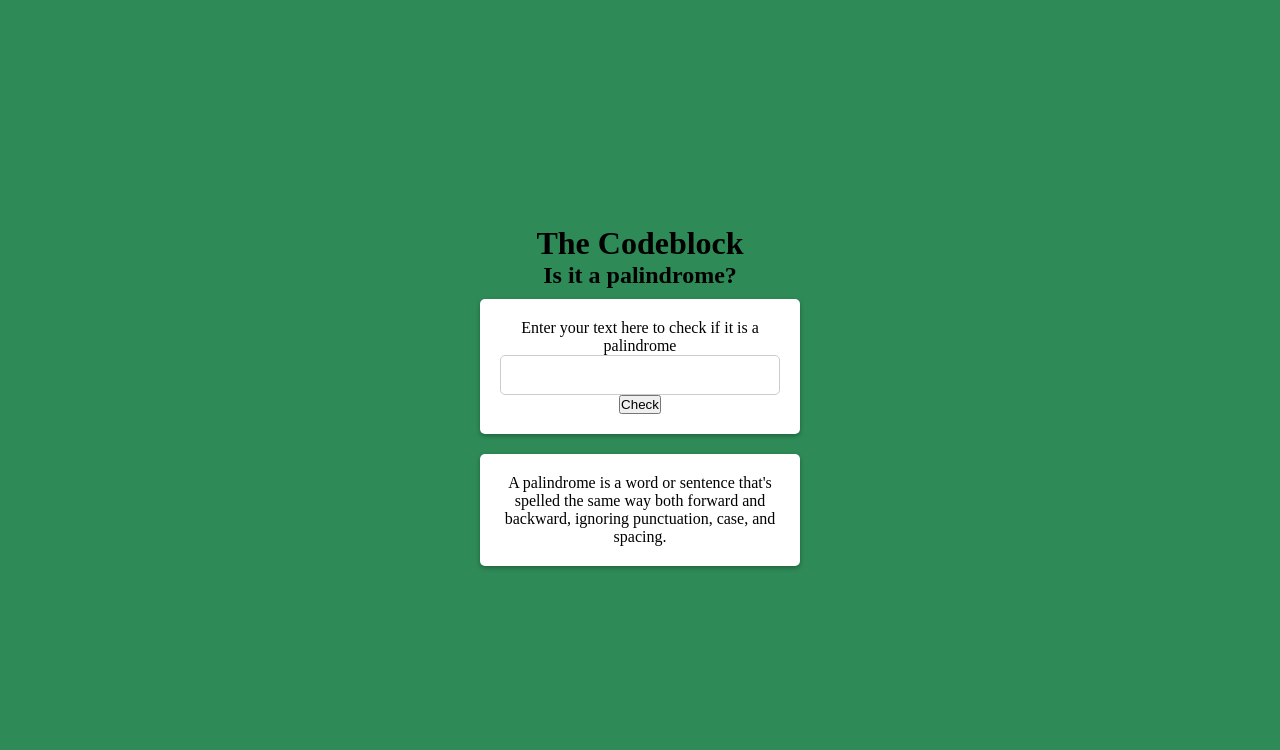
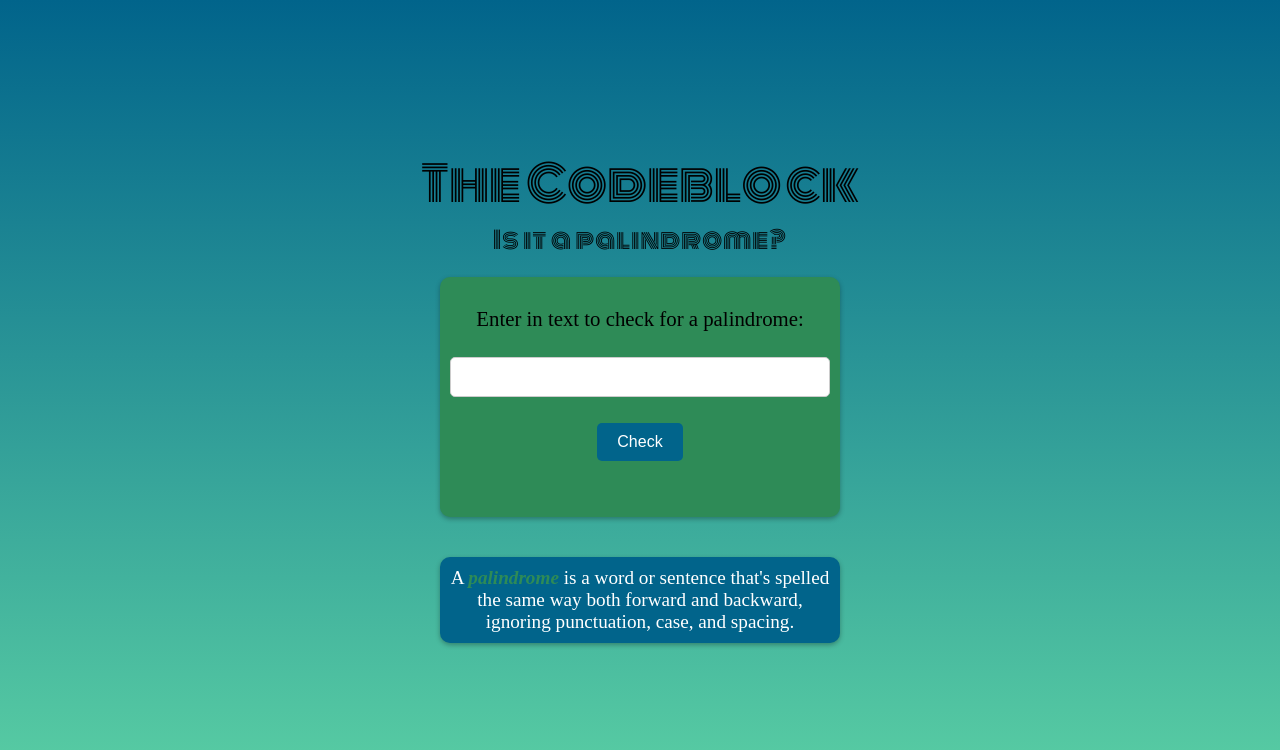
Before and after one commit to thecodeblock-hendrik/palindrome_checker, a plain HTML site: page index.html in a window 1280 px wide. Drawn offline with Linux system fonts and the light colour scheme.

Commit message:
complete styling

```diff
--- a/css/styles.css
+++ b/css/styles.css
@@ -1,7 +1,17 @@
+:root {
+  --primary-font-color: #000;
+  --primary-green: #5bd0a4;
+  --primary-blue: #01648b;
+  --secondary-green: #2e8b57;
+}
 * {
   box-sizing: border-box;
   margin: 0;
   padding: 0;
+}
+
+html {
+  font-size: 16px;
 }
 
 body {
@@ -10,21 +20,57 @@ body {
   justify-content: center;
   align-items: center;
   min-height: 100vh;
-  background-color: seagreen;
+  background: linear-gradient(
+    to bottom,
+    var(--primary-blue),
+    var(--primary-green)
+  );
+}
+
+h1 {
+  font-family: "Monoton", serif;
+  font-weight: 400;
+  font-style: normal;
+  font-size: 3rem;
+}
+h2 {
+  font-family: "Monoton", serif;
+  font-weight: 400;
+  font-style: normal;
+  font-size: 1.5rem;
+  margin-bottom: 0.5rem;
+  letter-spacing: 1px;
 }
 
 .container {
   display: flex;
   flex-direction: column;
-  justify-content: center;
+  justify-content: space-around;
   align-items: center;
-  background-color: #fff;
-  border-radius: 5px;
+  border-radius: 10px;
   box-shadow: 0 2px 5px rgba(0, 0, 0, 0.3);
-  padding: 20px;
+  padding: 10px;
   margin: 10px;
   text-align: center;
-  width: 20rem;
+  width: 25rem;
+}
+
+.container span {
+  font-weight: bold;
+  color: var(--secondary-green);
+  font-style: italic;
+}
+
+.user-input {
+  margin-bottom: 20px;
+  background-color: var(--secondary-green);
+  min-height: 15rem;
+  height: auto;
+}
+
+.user-input p {
+  margin: 15px 10px;
+  font-size: 1.3rem;
 }
 
 #text-input {
@@ -33,4 +79,23 @@ body {
   font-size: 16px;
   padding: 10px;
   width: 100%;
+  margin-bottom: 15px;
 }
+
+#check-btn {
+  border-radius: 5px;
+  background-color: var(--primary-blue);
+  border: none;
+  color: #fff;
+  cursor: pointer;
+  font-size: 16px;
+  padding: 10px 20px;
+}
+
+.definition {
+  margin-top: 20px;
+  font-size: 1.2rem;
+  color: #333;
+  background-color: var(--primary-blue);
+  color: #fff;
+}
--- a/index.html
+++ b/index.html
@@ -3,6 +3,12 @@
   <head>
     <meta charset="UTF-8" />
     <meta name="viewport" content="width=device-width, initial-scale=1.0" />
+    <link rel="preconnect" href="https://fonts.googleapis.com" />
+    <link rel="preconnect" href="https://fonts.gstatic.com" crossorigin />
+    <link
+      href="https://fonts.googleapis.com/css2?family=Monoton&display=swap"
+      rel="stylesheet"
+    />
     <link rel="stylesheet" href="css/styles.css" />
     <script src="js/script.js" defer></script>
     <title>Palindrome</title>
@@ -11,17 +17,17 @@
     <h1>The Codeblock</h1>
     <h2>Is it a palindrome?</h2>
 
-    <div class="container">
-      <p>Enter your text here to check if it is a palindrome</p>
+    <div class="container user-input">
+      <p>Enter in text to check for a palindrome:</p>
       <input type="text" id="text-input" />
       <button id="check-btn">Check</button>
       <p id="result"></p>
     </div>
 
-    <div class="container">
+    <div class="container definition">
       <p>
-        A palindrome is a word or sentence that's spelled the same way both
-        forward and backward, ignoring punctuation, case, and spacing.
+        A <span>palindrome</span> is a word or sentence that's spelled the same
+        way both forward and backward, ignoring punctuation, case, and spacing.
       </p>
     </div>
   </body>
```
Also changed, not shown: js/script.js (+8 -8 lines).
